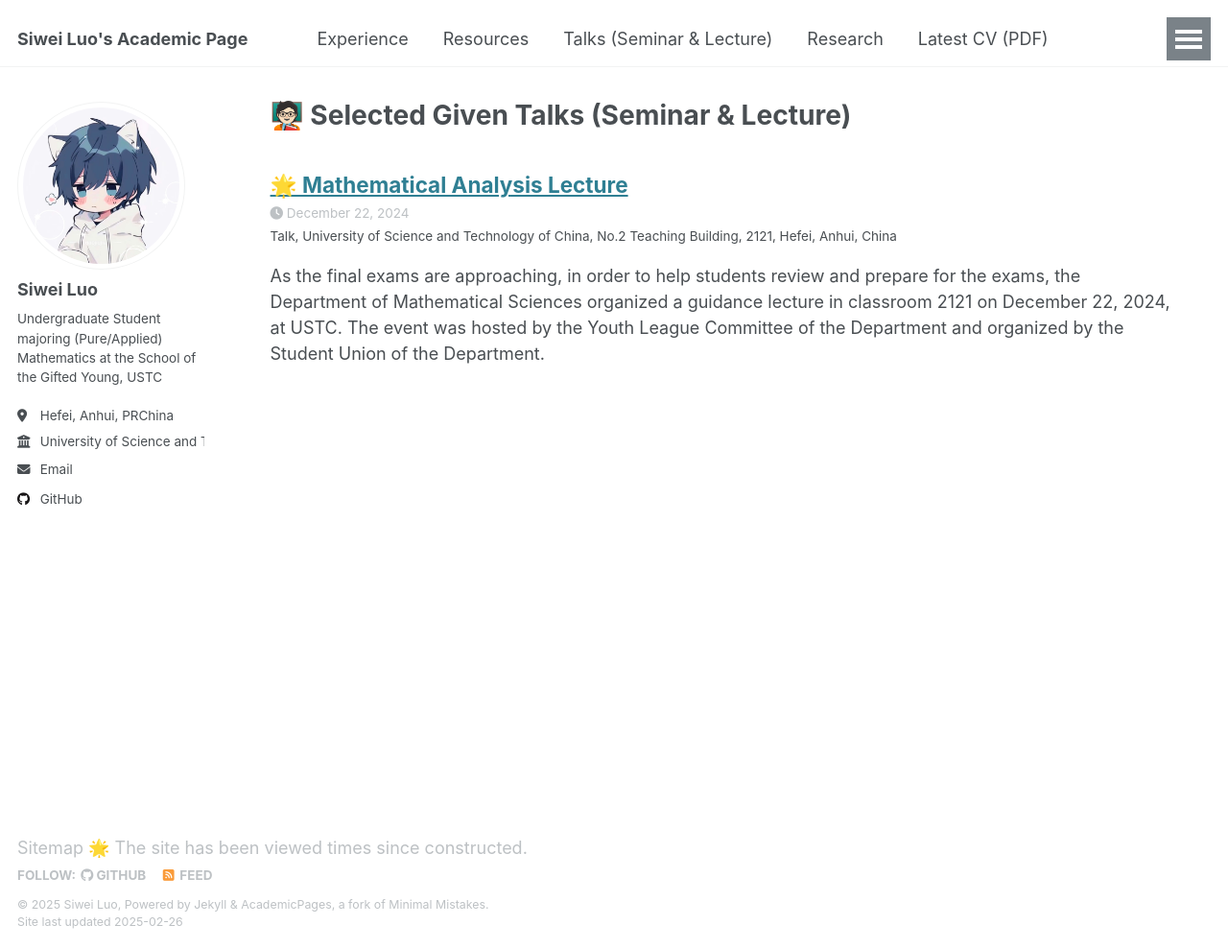
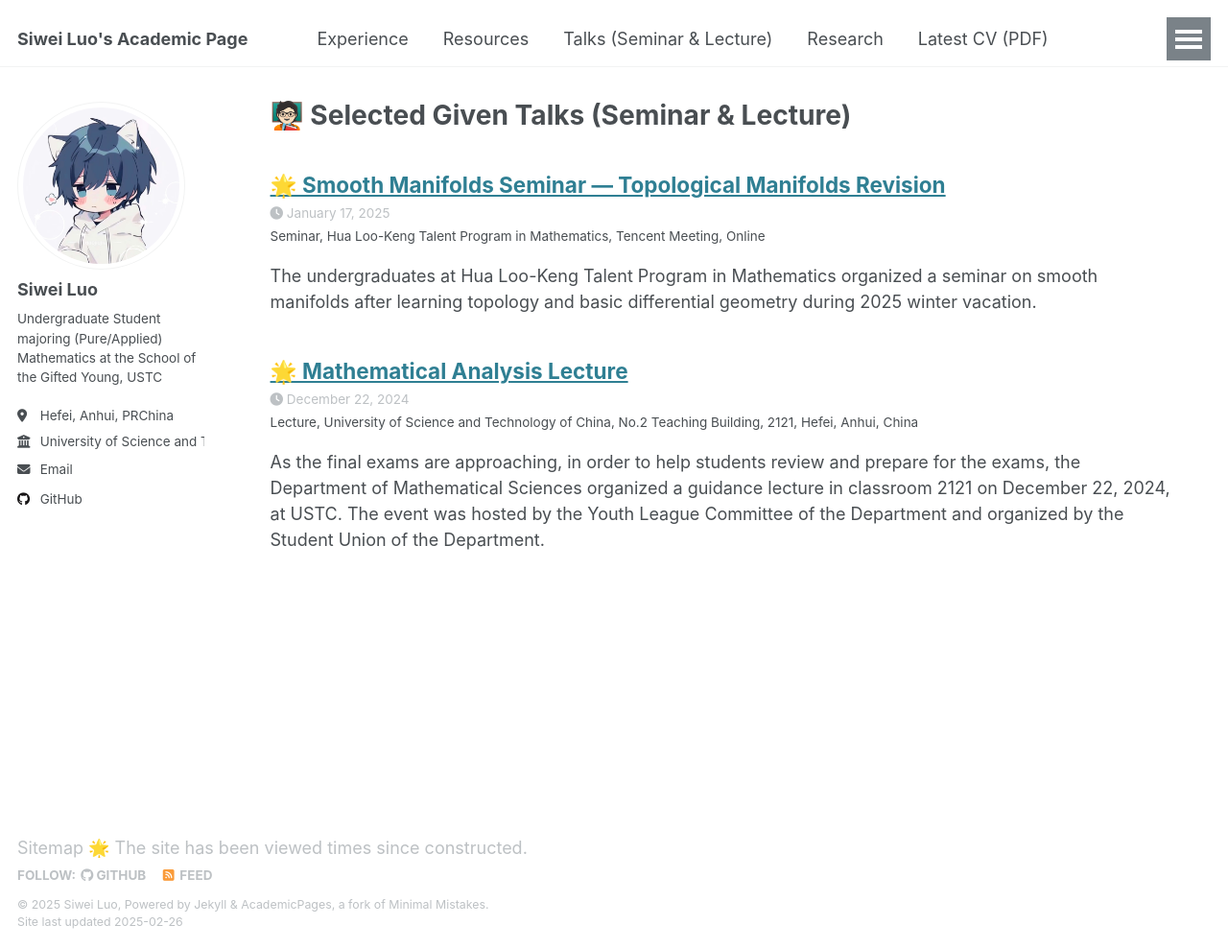
Before and after one commit to luosw07/luosw07.github.io, a Jekyll site: the page built from _pages/talks.html, in a window 1280 px wide and 989 px high. Shown: the whole window at 96% size. Built offline with Jekyll 4.4.1, drawn with Linux system fonts in a browser that asks for light colours; comment, search, counter and statistics services are not loaded.

Commit message:
lecture2

```diff
--- a/_talks/2024-12-22-mathematical-analysis.md
+++ b/_talks/2024-12-22-mathematical-analysis.md
@@ -1,7 +1,7 @@
 ---
 title: "🌟 Mathematical Analysis Lecture"
 collection: talks
-type: "Talk"
+type: "Lecture"
 permalink: /talks/2024-12-22-mathematical-analysis
 venue: "University of Science and Technology of China, No.2 Teaching Building, 2121"
 date: 2024-12-22
--- /dev/null
+++ b/_talks/2025-01-17-topological-manifolds.md
@@ -0,0 +1,19 @@
+---
+title: "🌟 Smooth Manifolds Seminar --- Topological Manifolds Revision"
+collection: talks
+type: "Seminar"
+permalink: /talks/2025-01-17-topological-manifolds
+venue: "Hua Loo-Keng Talent Program in Mathematics"
+date: 2025-01-17
+location: "Tencent Meeting, Online"
+---
+
+The undergraduates at Hua Loo-Keng Talent Program in Mathematics organized a seminar on smooth manifolds after learning topology and basic differential geometry during 2025 winter vacation.
+
+I gave 2 lectures in this seminar and the following is the first lecture on topological manifolds. I first gave a revision of basic concepts, such as **countability and separability** in point-set topology before introducing definition and properties of topological manifolds. I also discussed concepts like **local homeomorphism, topological group and the homogenous property of connected topological manifolds**.
+
+📼 Click to view the **[RECORD](https://meeting.tencent.com/crm/KeXdVW9P09)** of the lecture on Tencent Meeting Website (**External**).
+
+⏬ Click to download the hand-written **[SEMINAR NOTES](https://academic.luosw.com.cn/files/snote1.pdf)** of the research paper in PDF.
+
+![seminar-topological-manifolds](https://academic.luosw.com.cn/images/IMG_DDBEF551A4AB-1.jpeg)
```
Also changed, not shown: files/IMG_DDBEF551A4AB-1.jpeg (added).
